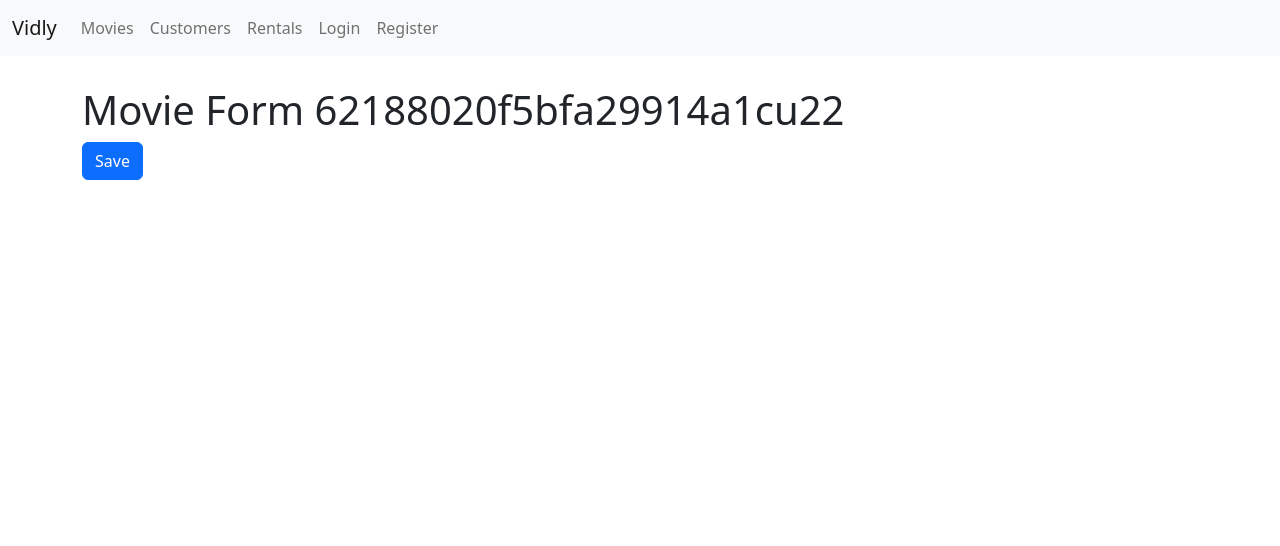
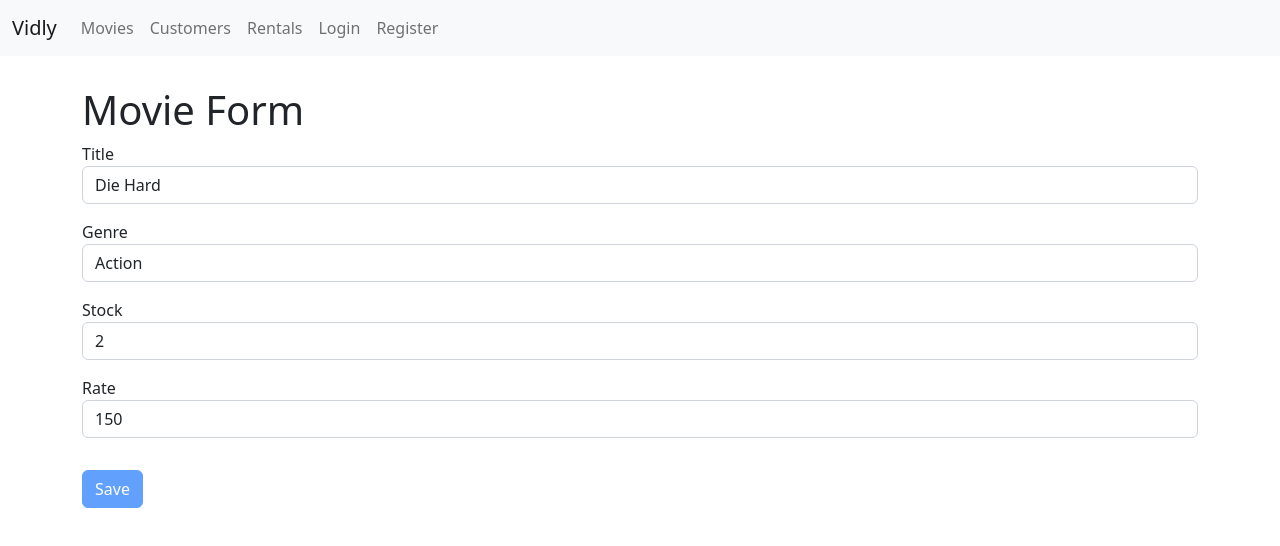
Before and after one commit to faridullah1/vidly-frontend, a React (Create React App) app: page /movies/62188020f5bfa29914a1cu22 in a window 1280 px wide. Shown: the top 546 px of the page. Built offline with nearby package versions, Linux system fonts and the light colour scheme.

Commit message:
Updating and creating new movie

```diff
--- a/src/components/common/form.jsx
+++ b/src/components/common/form.jsx
@@ -1,6 +1,7 @@
 import { Component } from 'react';
 import Joi from 'joi-browser';
 import Input from './input';
+import Select from './select';
 
 class Form extends Component {
 	state = {
@@ -59,6 +60,18 @@ class Form extends Component {
 				error={errors[name]}/>
 	}
 
+	renderSelect = (name, label, options) => {
+		const { data, errors } = this.state;
+
+		return <Select
+				name={name}
+				value={data[name]}
+				label={label}
+				options={options}
+				onChange={this.handleChange}
+				error={errors[name]}/>
+	}
+
 	renderButton = (label) => {
 		return <button className='btn btn-primary mt-3' disabled={this.validate()}>{ label }</button>
 	}
--- a/src/components/common/pagination.jsx
+++ b/src/components/common/pagination.jsx
@@ -1,6 +1,7 @@
 import React from 'react';
 import PropTypes from 'prop-types';
 import _ from 'lodash';
+import { Link } from 'react-router-dom';
 
 const Pagination = (props) => {
 	const { totalItems, pageSize, currentPage, onPageChange } = props;
@@ -15,7 +16,7 @@ const Pagination = (props) => {
 			<ul className="pagination">
 				{ pages.map(page => (
 					<li key={page} className={ page === currentPage ? 'page-item active' : 'page-item' }>
-						<a className="page-link" onClick={() => onPageChange(page)} href="/#">{ page }</a>
+						<Link className="page-link" onClick={() => onPageChange(page)} to="/movies">{ page }</Link>
 					</li>
 				))}
 			</ul>
--- /dev/null
+++ b/src/components/common/select.jsx
@@ -0,0 +1,17 @@
+import React from 'react';
+
+const Select = ({ name, label, options, error, ...rest }) => {
+	return (
+		<div className="mb-3">
+			<label htmlFor={name}>{ label }</label>
+
+			<select {...rest} id={name} name={name} className="form-control">
+				<option value="" />
+				{ options.map(opt => <option key={opt._id} value={opt._id}>{opt.name}</option>)}
+			</select>
+			{error && <div className="alert alert-danger">{error}</div>}
+		</div>
+	);
+}
+
+export default Select;
--- a/src/components/movieForm.jsx
+++ b/src/components/movieForm.jsx
@@ -1,16 +1,83 @@
 import React from 'react';
+import Joi from 'joi-browser';
+import Form from './common/form';
+import { getGenres } from '../services/fakeGenreService';
 import { useNavigate, useParams } from 'react-router-dom';
+import { getMovie, saveMovie } from '../services/fakeMovieService';
 
-const MovieForm = () => {
-	let params = useParams();
-	let navigate = useNavigate();
 
-	return (
-		<div>
-			<h1>Movie Form { params.id }</h1>
-			<button className="btn btn-primary" onClick={() => navigate('/movies')}>Save</button>
-		</div>
-	);
+class MovieFormClass extends Form {
+	state = {
+		data: {
+			title: '',
+			genreId: '',
+			numberInStock: '',
+			dailyRentalRate: '',
+		},
+		genres: [],
+		errors: {}
+	}
+
+	schema = {
+		_id: Joi.string(),
+		title: Joi.string().required().label('Title'),
+		genreId: Joi.string().required().label('Genre'),
+		numberInStock: Joi.number().required().min(0).max(100).label('Number In Stock'),
+		dailyRentalRate: Joi.number().required().min(0).max(100).label('Daily Rental Rate')
+	}
+
+	componentDidMount() {
+		this.setState({ genres: getGenres()});
+
+		const movieId = this.props.params.id;
+		if (movieId === 'new') return;
+
+		const movie = getMovie(movieId);
+		if (!movie) return this.props.navigate('/not-found');
+
+		this.setState({ data: this.mapToViewModel(movie)});
+	}
+
+	mapToViewModel(movie) {
+		return {
+			_id: movie._id,
+			title: movie.title,
+			genreId: movie.genre._id,
+			numberInStock: movie.numberInStock,
+			dailyRentalRate: movie.dailyRentalRate
+		}
+	}
+
+	doSubmit = () => {
+		saveMovie(this.state.data);
+
+		this.props.navigate('/movies');
+	}
+
+	render() {
+		return (
+			<div>
+				<h1>Movie Form</h1>
+
+				<form onSubmit={this.handleSubmit}>
+					{ this.renderInput('title', 'Title')}
+					{ this.renderSelect('genreId', 'Genre', this.state.genres)}
+					{ this.renderInput('numberInStock', 'Stock', 'number')}
+					{ this.renderInput('dailyRentalRate', 'Rate', 'number')}
+
+					{ this.renderButton('Save') }
+				</form>
+			</div>
+		);
+	}
+}
+
+// Wrapper around movieFormClass, because we can't use useParams hook inside a class component.
+const MovieForm = (props) => {
+	const params = useParams();
+	const navigate = useNavigate();
+
+	return <MovieFormClass {...props} params={params} navigate={navigate} />;
 }
 
 export default MovieForm;
--- a/src/components/movies.jsx
+++ b/src/components/movies.jsx
@@ -1,11 +1,12 @@
 import React, { Component } from 'react';
-import { getMovies } from '../services/fakeMovieService';
+import { deleteMovie, getMovies } from '../services/fakeMovieService';
 import { paginate } from '../utils/paginate';
 import Pagination from './common/pagination';
 import ListGroup from './common/listGroup';
 import { getGenres } from '../services/fakeGenreService';
 import MoviesTable from './moviesTable';
 import _ from 'lodash';
+import { Link } from 'react-router-dom';
 
 
 class MoviesComponent extends Component {
@@ -32,6 +33,8 @@ class MoviesComponent extends Component {
 		this.setState({
 			movies
 		});
+
+		deleteMovie(movie._id);
 	}
 
 	handleLike = movie => {
@@ -92,6 +95,8 @@ class MoviesComponent extends Component {
 					{totalCounts === 0 && <p>There are no movies in the database!</p>}
 
 					{totalCounts > 0 && <div>
+						<Link className="btn btn-primary mb-3" to="/movies/new">New Movie</Link>
+
 						<p> Showing { totalCounts } movies in the database</p>
 
 						<MoviesTable
--- a/src/services/fakeMovieService.js
+++ b/src/services/fakeMovieService.js
@@ -1,4 +1,6 @@
-const movies = [
+import { getGenres } from "./fakeGenreService";
+
+let movies = [
 	{
 		_id: "62188020f5bfa29914a13b22",
 		title: 'Terminator',
@@ -44,3 +46,23 @@ export function getMovies() {
 export function getMovie(id) {
 	return movies.find(m => m._id === id);
 }
+
+export function saveMovie(movie) {
+	let movieInDb = movies.find(m => m._id === movie._id) || {};
+
+	movieInDb.title = movie.title;
+	movieInDb.genre = getGenres().find(g => g._id === movie.genreId);
+	movieInDb.numberInStock = movie.numberInStock;
+	movieInDb.dailyRentalRate = movie.dailyRentalRate;
+
+	if (!movieInDb._id) {
+		movieInDb._id = Date.now().toString();
+		movies.push(movieInDb);
+	}
+
+	return movieInDb;
+}
+
+export function deleteMovie(movieId) {
+	return movies.filter(m => m._id !== movieId);
+}
```
